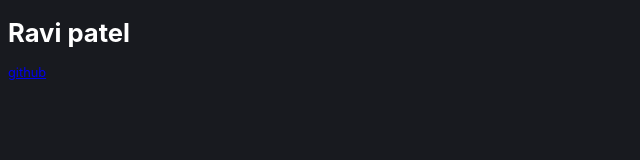
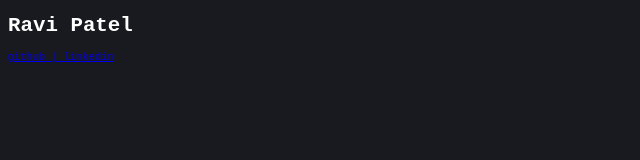
Before and after one commit to PatelRavip1/dev, a plain HTML site: page index.html in a window 1280 px wide. Shown: the whole page, without its empty margins (0-640 px from the left). Drawn offline with Linux system fonts and the light colour scheme.

Commit message:
Index.html

```diff
--- a/index.html
+++ b/index.html
@@ -3,14 +3,16 @@
 
 <head>
     <link rel="stylesheet" href="styles.css">
-    <title>ravi patel</title>
+    <title>Ravi Patel</title>
 </head>
 
 <body>
-    <h1>Ravi patel</h1>
+    <h1>Ravi Patel</h1>
     <p>
-        <a href="https://github.com/patelravip1">github</a>
+        <a href="https://github.com/patelravip1">github </a>
+        <a href="https://www.linkedin.com/in/ravi-047/">| linkedin</a>
     </p>
+
 </body>
 
 </html>
--- a/styles.css
+++ b/styles.css
@@ -1,8 +1,6 @@
 body {
     background-color: #181a1f;
-    font-family: -apple-system, BlinkMacSystemFont, "Avenir Next", Avenir, "Segoe UI", "Helvetica Neue", Helvetica, Cantarell, Ubuntu, Roboto, Noto, Arial, sans-serif;
+    font-family: monospace;
     font-size: 80%;
-    /* Adjusted to a round number for better scalability */
     color: #ffffff;
-    /* Consider adding this for text readability on dark background */
 }
```
Also changed, not shown: 1 other file.
